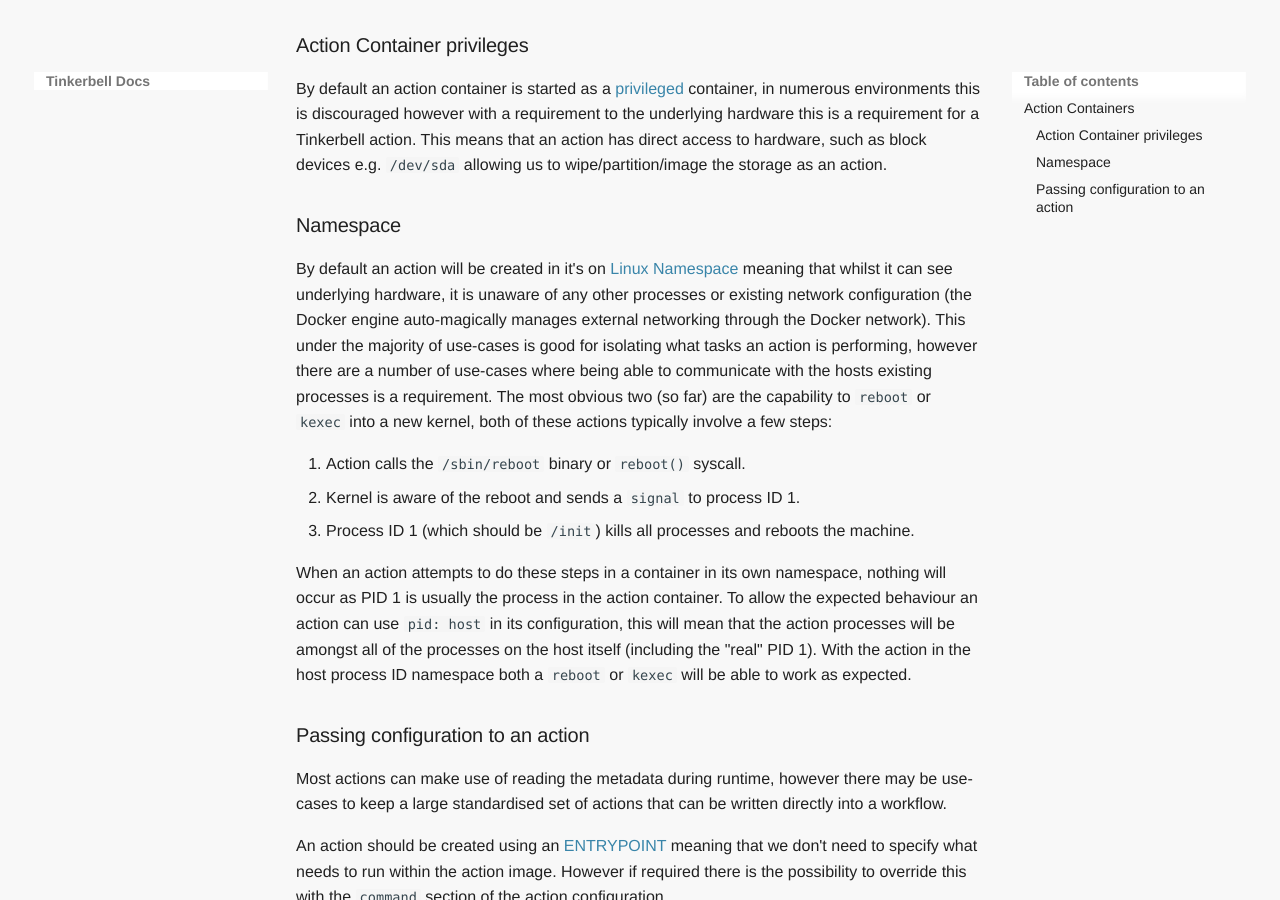
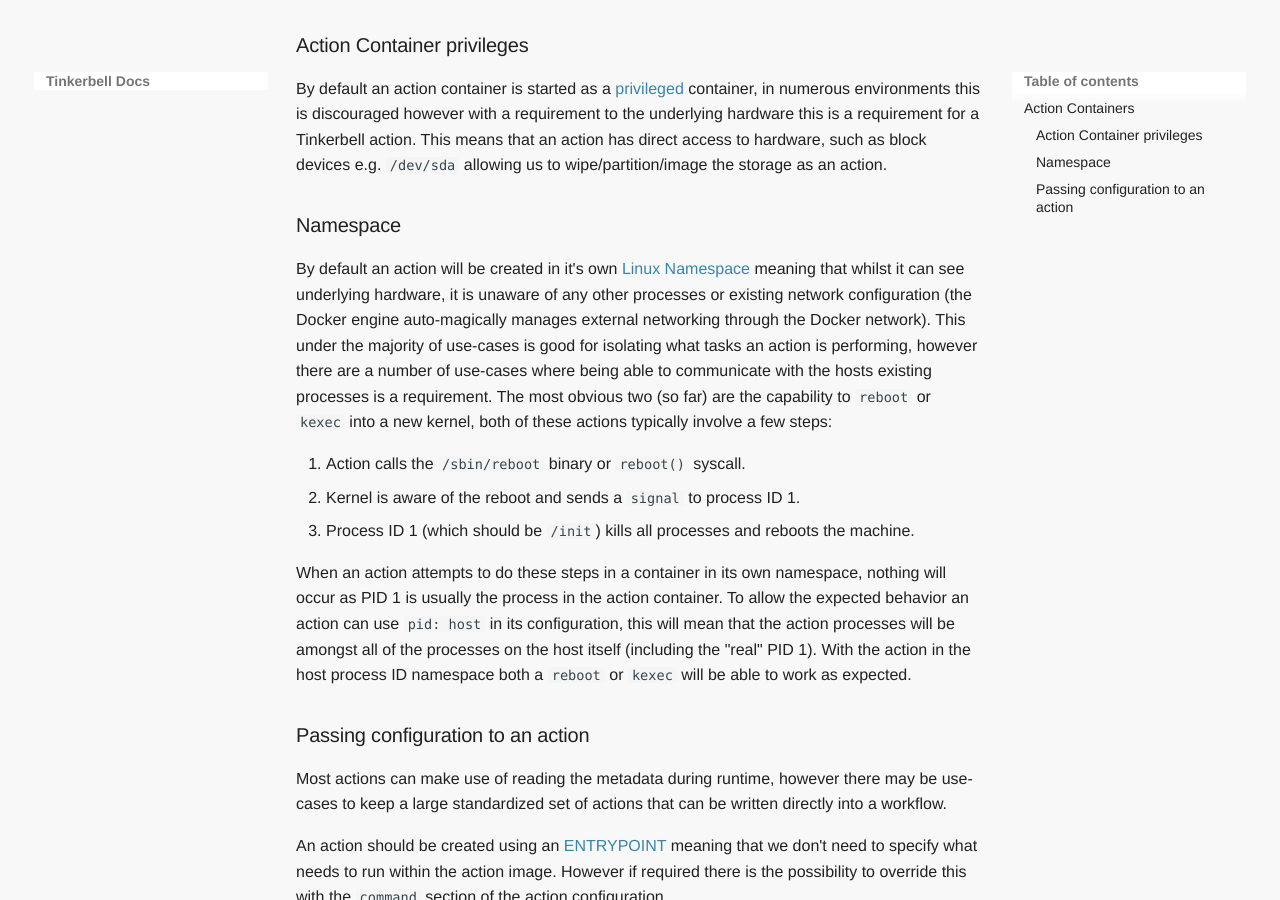
Before and after one commit to tinkerbell/tinkerbell-docs, an MkDocs documentation site: the page built from docs/actions/action-architecture.md, in a window 1280 px wide and 900 px high, scrolled down 991 px. Built offline with MkDocs 1.6.1 and Material for MkDocs 9.7.7, drawn with Linux system fonts in a browser that asks for light colours; some web fonts are replaced.

Commit message:
spelling
Signed-off-by: wheelpharaoh <5620391+wheelpharaoh@users.noreply.github.com>

```diff
--- a/docs/actions/action-architecture.md
+++ b/docs/actions/action-architecture.md
@@ -37,7 +37,7 @@ This means that an action has direct access to hardware, such as block devices e
 
 ### Namespace
 
-By default an action will be created in it's on [Linux Namespace] meaning that whilst it can see underlying hardware, it is unaware of any other processes or existing network configuration (the Docker engine auto-magically manages external networking through the Docker network).
+By default an action will be created in it's own [Linux Namespace] meaning that whilst it can see underlying hardware, it is unaware of any other processes or existing network configuration (the Docker engine auto-magically manages external networking through the Docker network).
 This under the majority of use-cases is good for isolating what tasks an action is performing, however there are a number of use-cases where being able to communicate with the hosts existing processes is a requirement.
 The most obvious two (so far) are the capability to `reboot` or `kexec` into a new kernel, both of these actions typically involve a few steps:
 
@@ -46,12 +46,12 @@ The most obvious two (so far) are the capability to `reboot` or `kexec` into a n
 3. Process ID 1 (which should be `/init`) kills all processes and reboots the machine.
 
 When an action attempts to do these steps in a container in its own namespace, nothing will occur as PID 1 is usually the process in the action container.
-To allow the expected behaviour an action can use `pid: host` in its configuration, this will mean that the action processes will be amongst all of the processes on the host itself (including the "real" PID 1).
+To allow the expected behavior an action can use `pid: host` in its configuration, this will mean that the action processes will be amongst all of the processes on the host itself (including the "real" PID 1).
 With the action in the host process ID namespace both a `reboot` or `kexec` will be able to work as expected.
 
 ### Passing configuration to an action
 
-Most actions can make use of reading the metadata during runtime, however there may be use-cases to keep a large standardised set of actions that can be written directly into a workflow.
+Most actions can make use of reading the metadata during runtime, however there may be use-cases to keep a large standardized set of actions that can be written directly into a workflow.
 
 An action should be created using an [ENTRYPOINT] meaning that we don't need to specify what needs to run within the action image.
 However if required there is the possibility to override this with the `command` section of the action configuration.
```
